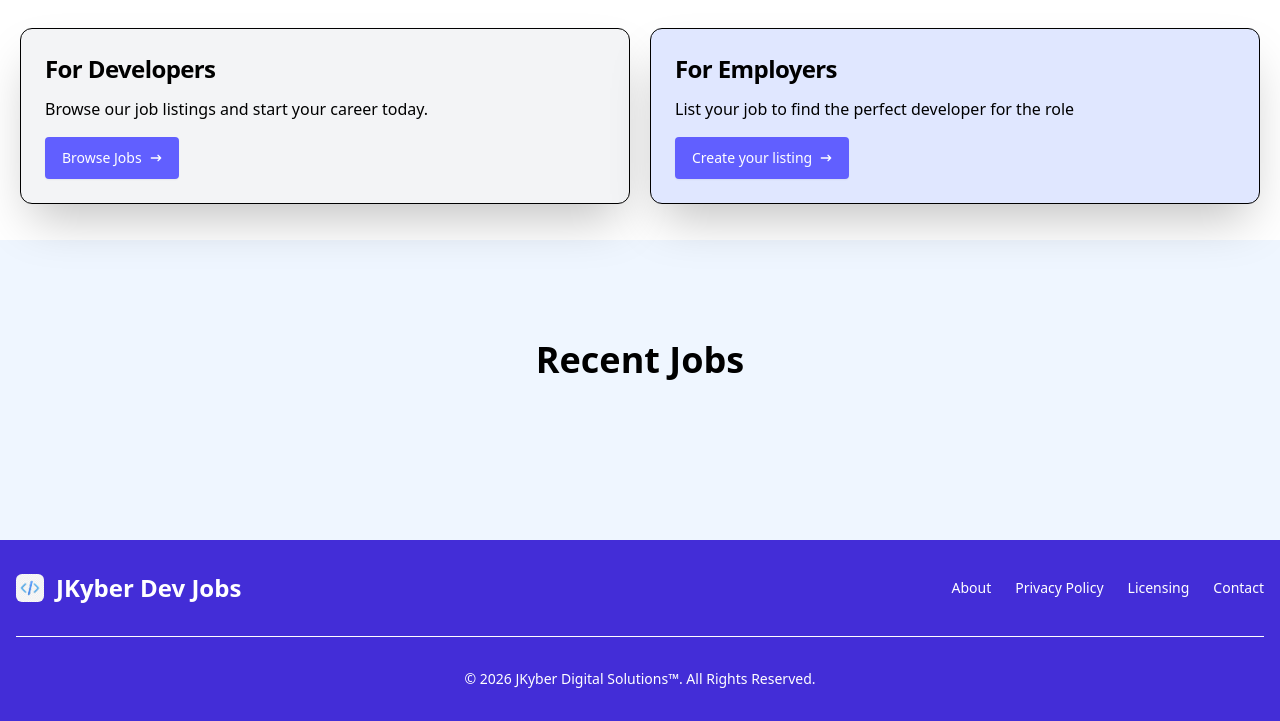
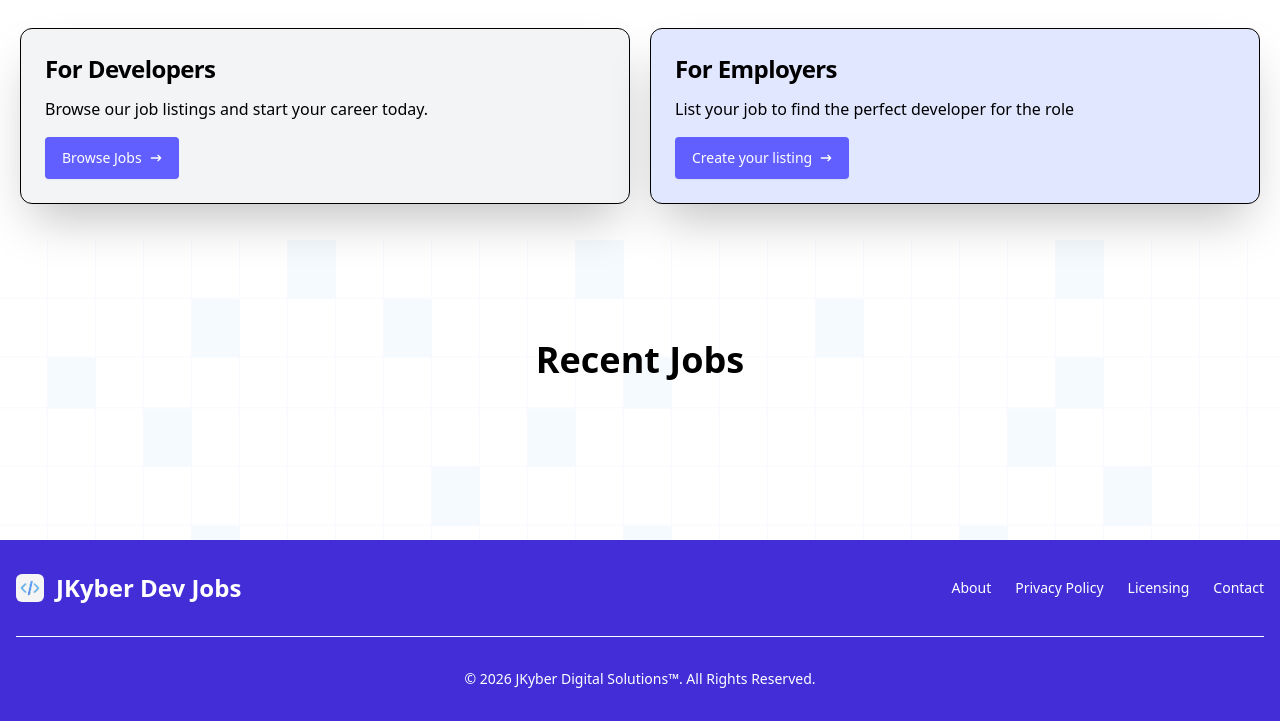
Before and after one commit to jediswebdev/job-portal-php, a PHP site: page / in a window 1280 px wide. Shown: the part 694-1415 px from the top of the page. Run offline with PHP 8.4, Linux system fonts and the light colour scheme; data that the repository does not hold is empty.

Commit message:
Finished v1

```diff
--- a/components/recent-jobs.php
+++ b/components/recent-jobs.php
@@ -10,7 +10,7 @@ $jobs = $latestJobs['data'];
 
 
 <!-- Recent Jobs section -->
-<div class="bg-blue-50 text-black md:p-25 p-19 mt-4">
+<div class="bg-[url('./components/hero-pattern.svg')] text-black md:p-25 p-19 mt-4">
 
     <h1 class="text-center font-bold text-black text-4xl mb-15">Recent Jobs</h1>
 
```
